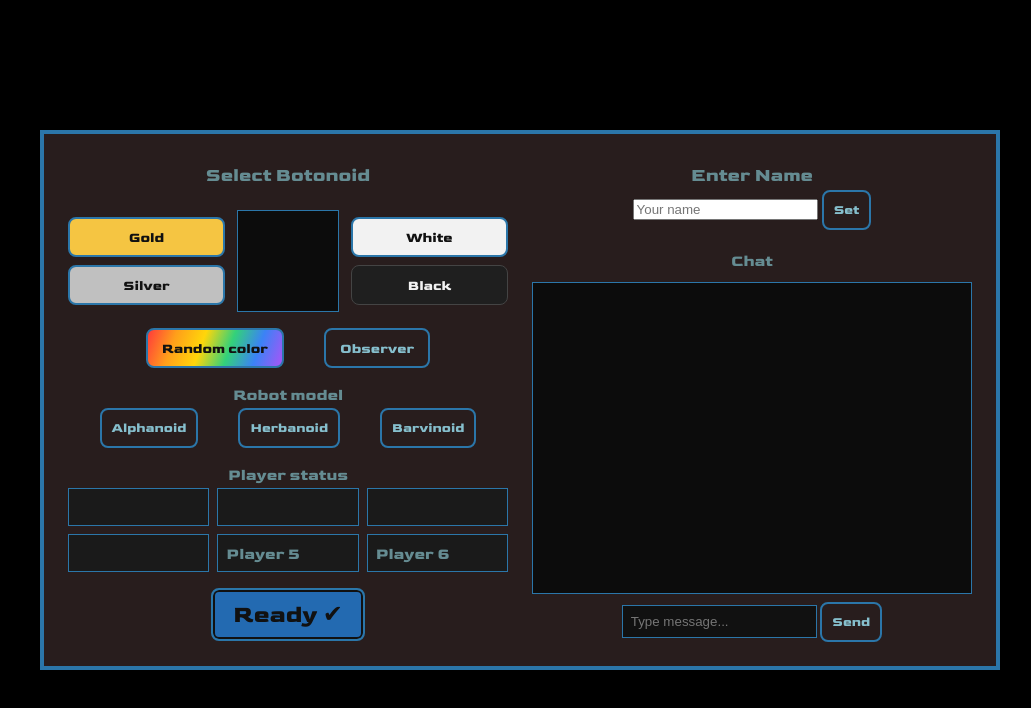
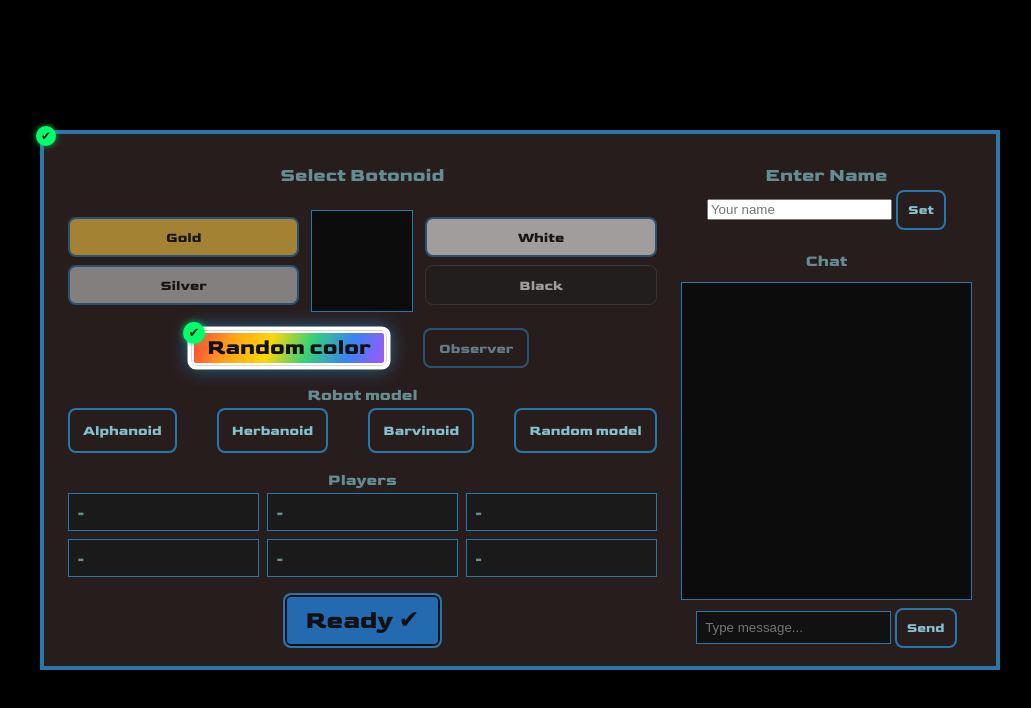
Before and after one commit to narbrgh/botonoids2025, a website built with Vite: page index.html in a window 1280 px wide. Both pictures are taken after a click on the button "Ready". Shown: the whole page, without its empty margins (120-1151 px from the left). Built offline with nearby package versions, Linux system fonts and the light colour scheme; no server answers.

Commit message:
More lobby GUI work, this time adding ability to click different colors to select them

```diff
--- a/index.html
+++ b/index.html
@@ -27,15 +27,15 @@
 
               <div class="color-row">
                 <div class="color-col">
-                  <button class="gold role-btn">Gold</button>
-                  <button class="silver role-btn">Silver</button>
+                  <button class="gold role-btn" data-model="goldBot">Gold</button>
+                  <button class="silver role-btn" data-model="silverBot">Silver</button>
                 </div>
                 <div class="botonoid-preview">
                   <!-- TS will draw over this area -->
                 </div>
                 <div class="color-col">
-                  <button class="white role-btn">White</button>
-                  <button class="black role-btn">Black</button>
+                  <button class="white role-btn" data-model="whiteBot">White</button>
+                  <button class="black role-btn" data-model="blackBot">Black</button>
                 </div>
               </div>
 
@@ -43,30 +43,31 @@
               <div class="section">
 
                 <div class="btn-row">
-                  <button class="randomColor role-btn">Random color</button>
-                  <button class="role-btn">Observer</button>
+                  <button class="randomColor role-btn selected" data-model="randomBot">Random color</button>
+                  <button class="role-btn" data-model="observer">Observer</button>
                 </div>
               </div>
 
               <div class="section">
                 <div class="label">Robot model</div>
                 <div class="btn-row">
-                  <button>Alphanoid</button>
-                  <button>Herbanoid</button>
-                  <button>Barvinoid</button>
+                  <button class="model-btn" data-model="alphanoid">Alphanoid</button>
+                  <button class="model-btn" data-model="herbanoid">Herbanoid</button>
+                  <button class="model-btn" data-model="barvinoid">Barvinoid</button>
+                  <button class="model-btn" data-model="randomnoid">Random model</button>
                 </div>
               </div>
 
               <div class="section">
-                <div class="label">Player status</div>
+                <div class="label">Players</div>
                 <div class="players-grid">
                   <!-- 3 x 2 grid items -->
-                  <div class="player-card"></div>
-                  <div class="player-card"></div>
-                  <div class="player-card"></div>
-                  <div class="player-card"></div>
-                  <div class="player-card">Player 5</div>
-                  <div class="player-card">Player 6</div>
+                  <div class="player-card">-</div>
+                  <div class="player-card">-</div>
+                  <div class="player-card">-</div>
+                  <div class="player-card">-</div>
+                  <div class="player-card">-</div>
+                  <div class="player-card">-</div>
                 </div>
               </div>
               <div class="section ready-row">
--- a/src/lobby.ts
+++ b/src/lobby.ts
@@ -1,6 +1,7 @@
 //lobby.ts
 
 import type {  Role } from './protocol';
+import { isRole } from './protocol';
 
 export type LobbyEvent =
 | {type: "ready"; ready: boolean; role: Role}
@@ -21,7 +22,7 @@ export const lobbyState: LobbyState = {
 export function initLobbyUI(onEvent: (e: LobbyEvent) => void) {
     const nameInput = document.querySelector<HTMLInputElement>("#name-input");
     if (nameInput) {
-        nameInput?.addEventListener("input", () => {
+        nameInput.addEventListener("input", () => {
             lobbyState.name = nameInput.value;
             onEvent({type: "name", name: nameInput.value });
         });
@@ -29,11 +30,42 @@ export function initLobbyUI(onEvent: (e: LobbyEvent) => void) {
 
     const readyBtn = document.querySelector<HTMLButtonElement>(".ready-btn");
     if (readyBtn) {
-        readyBtn?.addEventListener("click", () => {
+        readyBtn.addEventListener("click", () => {
             lobbyState.ready = !lobbyState.ready;
             onEvent({type: "ready", ready: lobbyState.ready , role: lobbyState.role});
             readyBtn.classList.toggle("selected",lobbyState.ready);
             readyBtn.textContent = lobbyState.ready ? "Ready ✔" : "Ready";
         });
     }
+
+    //listener for "role" buttons (gold, silver, black, white, random, observer)
+    document.querySelectorAll<HTMLButtonElement>(".role-btn").forEach(btn => {
+        btn.addEventListener("click", () => {
+            const roleClicked = btn.dataset.model;
+            //update state + send event
+            console.log("Role button pressed:", roleClicked);
+            if (roleClicked && isRole(roleClicked)) {
+
+                //first "unhighlight" all of the role buttons
+                document.querySelectorAll<HTMLButtonElement>(".role-btn").forEach(b => {
+                  b.classList.remove("selected");
+                 });
+
+                //update the lobbyState role
+                lobbyState.role = roleClicked;
+
+                //now highlight the role button that was just selected
+                btn.classList.add("selected");
+            }
+        });
+    });
+
+    //listener for "model" buttons (alphanoid, barvinoid, etc)
+    document.querySelectorAll<HTMLButtonElement>(".model-btn").forEach(btn => {
+        btn.addEventListener("click", () => {
+            const model = btn.dataset.model;
+            //update state + send event
+            console.log("Model button pressed:", model);
+        });
+    });
 }
--- a/src/main.ts
+++ b/src/main.ts
@@ -35,7 +35,7 @@ ctx.imageSmoothingEnabled = false
 const lobby = document.getElementById("lobby")!;
 initLobbyUI((e) => {
   if (e.type === "ready") {
-    //net.sendCommand({type: "ready", role: e.role, ready: e.ready});
+        net.sendCommand({ type: 'ready', role: 'randomBot' });
   }
 });
 
--- a/src/protocol.ts
+++ b/src/protocol.ts
@@ -4,9 +4,16 @@ import type TileMap from "./TileMap";
 export type DirType = 'up' | 'down' | 'left' | 'right';
 export type InputCmd = { type: 'input'; dir: DirType | null };
 export type BotonoidMode = 'walking' | 'colorChanging' | 'wallBuilding' | 'ghost' | 'cooldown';
-export type Role = 'goldBot' | 'silverBot' | 'whiteBot' | 'blackBot' | 'randomBot' | 'observer';
+
 export type Phase = 'phaseLobby' | 'phaseCountdown' | 'phasePlaying' | 'phaseFinished';
 export type RoleInvalidMsg = { type: 'roleInvalid'; playerId: number; msg?: string };
+
+export const roles = ["goldBot", "silverBot", "whiteBot", "blackBot", "randomBot", "observer"] as const;
+export type Role = typeof roles[number];
+
+export function isRole(v: string): v is Role {
+  return (roles as readonly string[]).includes(v);
+}
 
 export type SnapshotPlayer = {
   //TODO (later): implement phase (and other gamestate messages) into its own message type, such as RoomStateMsg
--- a/src/style.css
+++ b/src/style.css
@@ -205,7 +205,57 @@ button.randomColor {
 button.role-btn {
   font-size: 14px;
   padding: 8px 14px;
-  min-height: 40px;
+  height: 40px;
+  width: auto;
+  white-space: nowrap;
+  justify-content: center;
+  align-items: center;
+  display: flex;
+  opacity: 0.6;
+}
+@keyframes pulse {
+  0% { box-shadow: 0 0 0 2px #fff inset, 0 0 10px rgba(43,118,169,0.6); }
+  50% { box-shadow: 0 0 0 2px #fff inset, 0 0 18px rgba(43,118,169,0.9); }
+  100% { box-shadow: 0 0 0 2px #fff inset, 0 0 10px rgba(43,118,169,0.6); }
+}
+
+button.role-btn.selected {
+  opacity: 1;
+  border-color: #FFF;
+  font-size: 20px;
+  border-width: 4px;
+  animation: pulse 1.2s infinite;
+  transform: scale(1.08);
+  box-shadow:
+   0 0 0 3px #fff,
+   0 0 12px rgba(255,255,255,0.6);
+}
+
+button.selected::after {
+  content: "✔";
+  position: absolute;
+  top: -8px;
+  left: -8px;
+  width: 20px;
+  height: 20px;
+  background: #00ff6a;
+  color: #111;
+  border-radius: 50%;
+  display: grid;
+  place-items: center;
+  font-size: 12px;
+  box-shadow: 0 0 6px rgba(0,255,106,0.7);
+}
+
+button:disabled {
+  opacity: 0.2;
+  cursor: not-allowed;
+}
+
+button.model-btn {
+  font-size: 14px;
+  padding: 10px 13px;
+  height: 45px;
   width: auto;
   white-space: nowrap;
 }
@@ -219,7 +269,7 @@ button.ready-btn {
 }
 
 button.ready-btn.selected {
-  font-size: 24px;
+  font-size: 25px;
   padding: 10px 20px;
   background: rgba(35, 118, 200, 0.867);
   box-shadow: 0 0 0 2px #111 inset;
```
